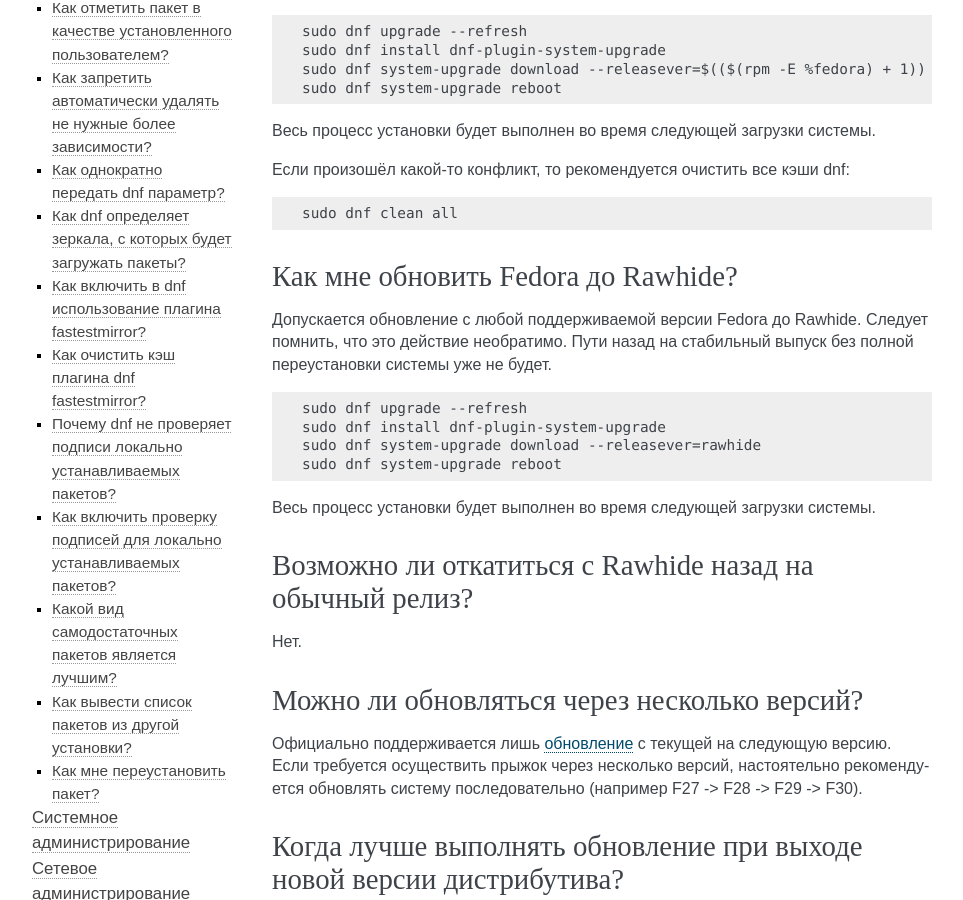
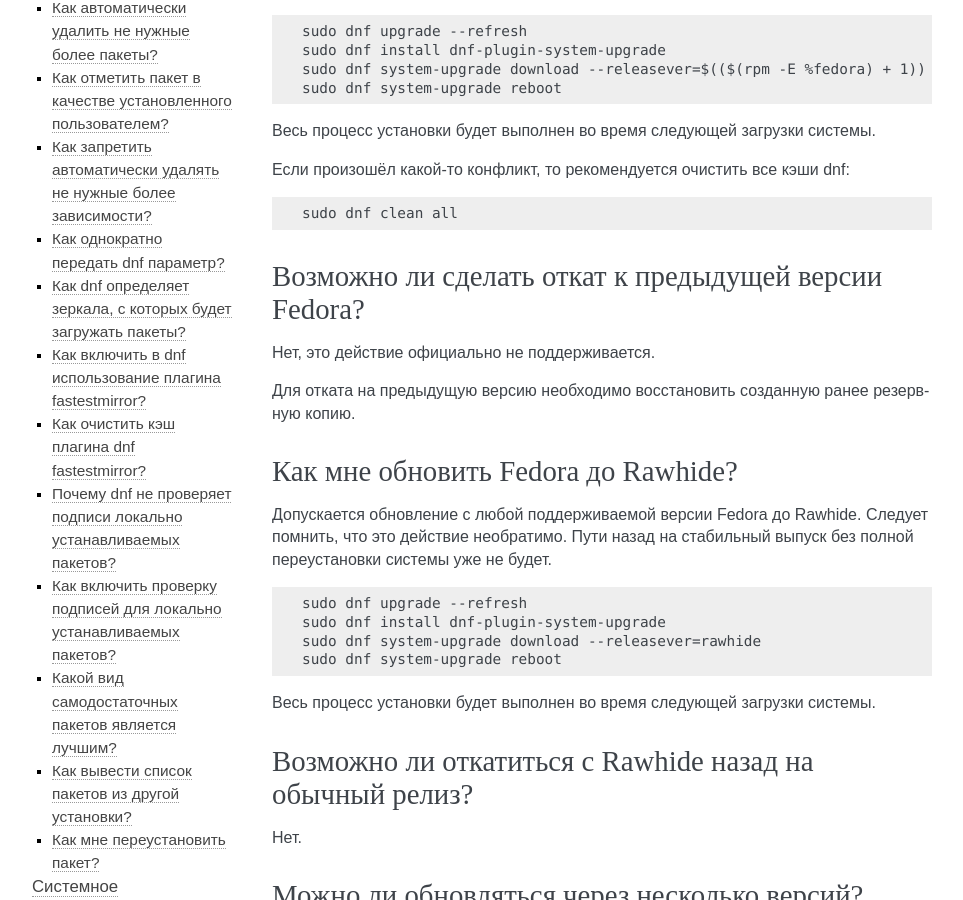
Before and after one commit to RussianFedora/FAQ, a Sphinx documentation site: the page built from source/package-manager.rst, in a window 1280 px wide and 900 px high, scrolled down 4614 px. Shown: the whole window, without its empty margins (148-1111 px from the left). Built offline with Sphinx 7.4.7, drawn with Linux system fonts in a browser that asks for light colours; some of the changed text lies outside the part shown.

Commit message:
Added question about downgrading distribution.

```diff
--- a/source/package-manager.rst
+++ b/source/package-manager.rst
@@ -237,6 +237,16 @@
 
     sudo dnf clean all
 
+.. index:: fedora, downgrade, upgrade
+.. _dist-downgrade:
+
+Возможно ли сделать откат к предыдущей версии Fedora?
+=========================================================
+
+Нет, это действие официально не поддерживается.
+
+Для отката на предыдущую версию необходимо восстановить созданную ранее резервную копию.
+
 .. index:: fedora, upgrade, rawhide, dnf
 .. _dist-rawhide:
 
@@ -1087,10 +1097,10 @@
 
 .. code-block:: text
 
-    sudo dnf reinstall foo-bar\*
+    sudo dnf reinstall "foo-bar*"
 
 Переустановим все установленные в системе пакеты:
 
 .. code-block:: text
 
-    sudo dnf reinstall \*
+    sudo dnf reinstall "*"
```
Also changed, not shown: other parts of source/package-manager.rst (+1 -1 lines).
